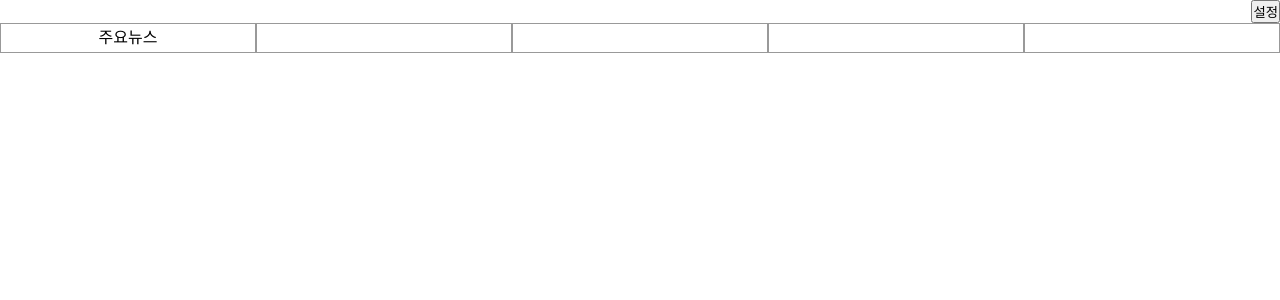
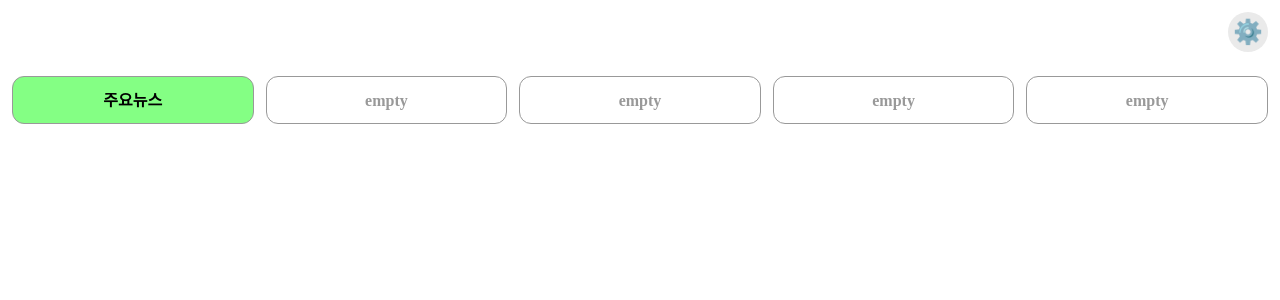
Before and after one commit to devs-h/select-list, a React (Vite) app: page / in a window 1280 px wide. Shown: the top 300 px of the page. Built offline with nearby package versions, Linux system fonts and the light colour scheme.

Commit message:
feature: 야구게임(워들)룰 추가

```diff
--- a/src/assets/App.css
+++ b/src/assets/App.css
@@ -15,28 +15,70 @@ a{
 
 .menu-list-container-header{
   display: flex;
-  width: 100%;
+  padding: 12px;
   align-items: center;
   justify-content: flex-end;
+
+  .button-config {
+    position: relative;
+    width: 40px;
+    height: 40px;
+    text-indent: -9999px;
+    background-color: transparent;
+    border: 0;
+    background-color: #eaeaea;
+    border-radius: 50%;
+
+    &::after {
+      content: '⚙️';
+      position: absolute;
+      top: 50%;
+      left: 50%;
+      text-indent: 0;
+      font-size: 24px;
+      transform: translate(-50%, -50%);
+    }
+
+  }
 }
 
 .menu-list{
   display: flex;
-  align-items: center;
+  gap: 12px;
+  padding: 12px;
+  align-items: stretch;
   justify-content: center;
 }
 
 .menu-list li{
-  width: calc(100% / 5);
-  height: 30px;
-  line-height: 28px;
+  flex: 1;
+  height: 48px;
+  line-height: 48px;
   text-align: center;
+  font-weight: 600;
   border: 1px solid #999;
+  border-radius: 12px;
+
+  &:empty {
+    &::before {
+      content: 'empty';
+      color: #999;
+    }
+  }
+  &.strike {
+    background-color: #84ff84;
+  }
+
+  &.ball {
+    background-color: #a3a3ff;
+  }
 }
 
 .select-menu-list{
-  padding:20px;
+  margin: 12px;
+  padding: 20px;
   background-color: #f0f0f0;
+  border-radius: 12px;
 }
 
 .select-menu-list ul{
@@ -54,6 +96,14 @@ a{
   text-align: center;
 }
 
-.select-menu-list ul li button.active{
-  background-color: #ff0000;
+.select-menu-list ul li button {
+  width: 100%;
+  height: 100%;
+  background-color: transparent;
+  border: 0;
+
+  &.active{
+    color: #fff;
+    background-color: #ff0000;
+  }
 }
--- a/src/components/MenuList.tsx
+++ b/src/components/MenuList.tsx
@@ -1,9 +1,13 @@
 import { useContext } from "react";
 import { MenuListContext, useStorage } from "../hooks/useStorage";
+import { useMatchingTargets } from "../hooks/useMatchingTargets";
+import type { Storage } from "../types/menuListType";
 
 function MenuList() {
   const { storage } = useContext(MenuListContext);
   const { setSelectedMenu } = useStorage("menuList");
+  const { matchingTargets } = useMatchingTargets({ length: 5 });
+  console.log(matchingTargets);
 
   // 메뉴 리스트 최소 5개 칸 생성
   const itemsToRender = [
@@ -11,14 +15,25 @@ function MenuList() {
     ...Array.from({ length: Math.max(5 - storage.length, 0) }, (_, index) => ({ value: `empty-${index}`, label: '' }))
   ];
 
+  const getMatchedItemClassName = (menu: Storage, index: number) => {
+    const isStrike = matchingTargets[index]?.value === menu.value;
+    const isBall = matchingTargets.some((item) => item.value === menu.value);
+
+    return isStrike ? 'strike' : isBall ? 'ball' : '';
+  };
+
   return (
     <ul className="menu-list">
-      {itemsToRender.map((menu) => (
-        <li key={menu.value} onClick={() => {
-          if (menu.label) {
-            setSelectedMenu({ value: menu.value, label: menu.label });
+      {itemsToRender.map((menu, index) => (
+        <li
+          key={menu.value}
+          className={getMatchedItemClassName(menu, index)}
+          onClick={() => {
+            if (menu.label) {
+              setSelectedMenu({ value: menu.value, label: menu.label });
+            }
           }
-        }}>{menu.label}</li>
+        }>{menu.label}</li>
       ))}
     </ul>
   );
--- a/src/components/MenuListContainer.tsx
+++ b/src/components/MenuListContainer.tsx
@@ -13,6 +13,7 @@ function MenuListContainer() {
             {/* 설정 버튼 - 전체 리스트 Show/Hide */}
           <button
             type="button"
+            className="button-config"
             onClick={() => setIsShowSelectMenuList(!isShowSelectMenuList)}
             >
             설정
--- /dev/null
+++ b/src/hooks/useMatchingTargets.ts
@@ -0,0 +1,31 @@
+import { useState, useRef } from 'react';
+import type { Storage } from '../types/menuListType';
+import list from '../assets/lists.json';
+
+const generateRandomArray = (length: number): number[] => {
+  const numbers = new Set<number>();
+
+  while (numbers.size < length) {
+    const randomNum = Math.floor(Math.random() * length);
+    numbers.add(randomNum);
+  }
+
+  return Array.from(numbers);
+};
+
+const getMatchItems = (length: number) => {
+  const randomIndex = generateRandomArray(length);
+  const selectedItems = randomIndex.map(index => list[index]);
+  return selectedItems;
+};
+
+export const useMatchingTargets = ({length}: {length: number}) => {
+  const initialTargets = useRef<Array<Storage>>(getMatchItems(length));
+  const [targets, setTargets] = useState<Array<Storage>>(initialTargets.current);
+
+  const setMatchingTargets = (newLength: number) => {
+    setTargets(getMatchItems(newLength));
+  };
+
+  return { matchingTargets: targets, setMatchingTargets };
+};
```
